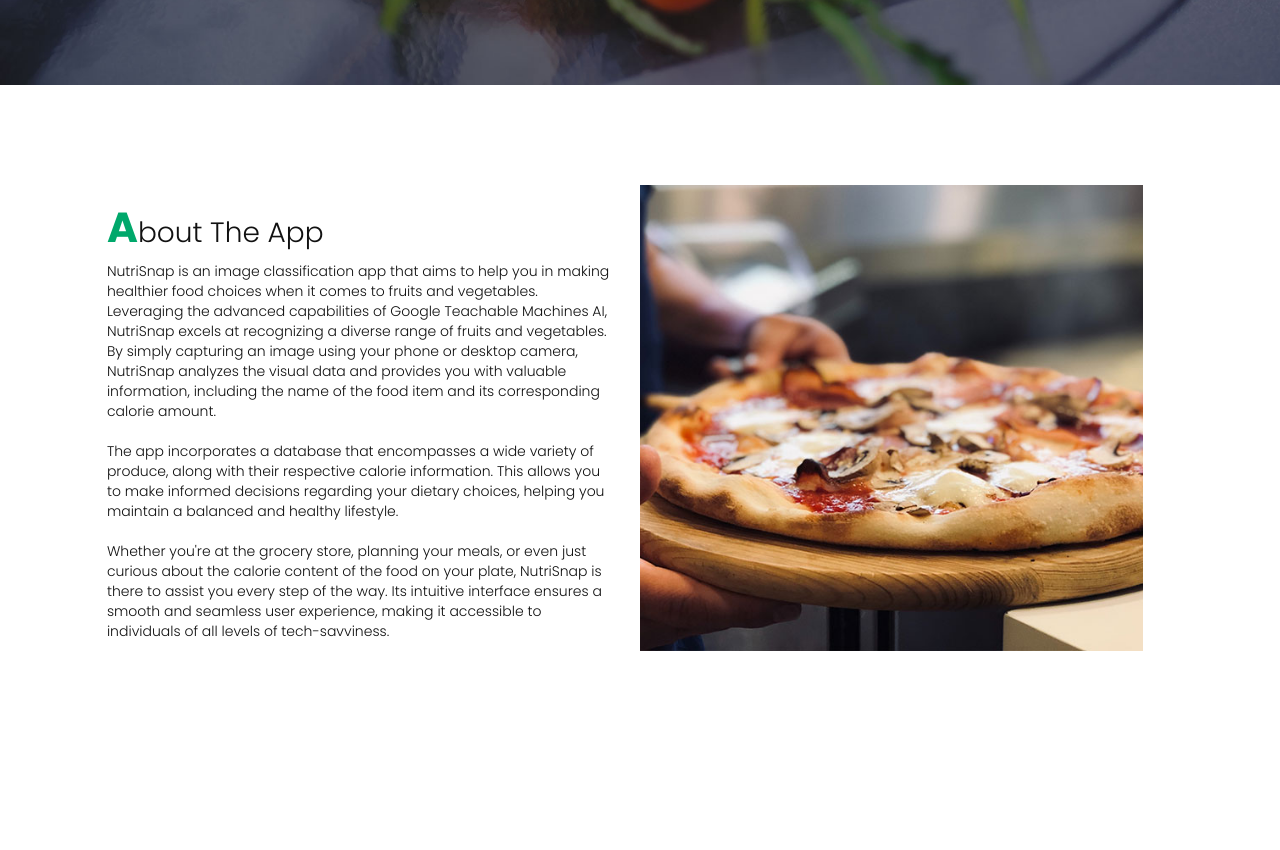
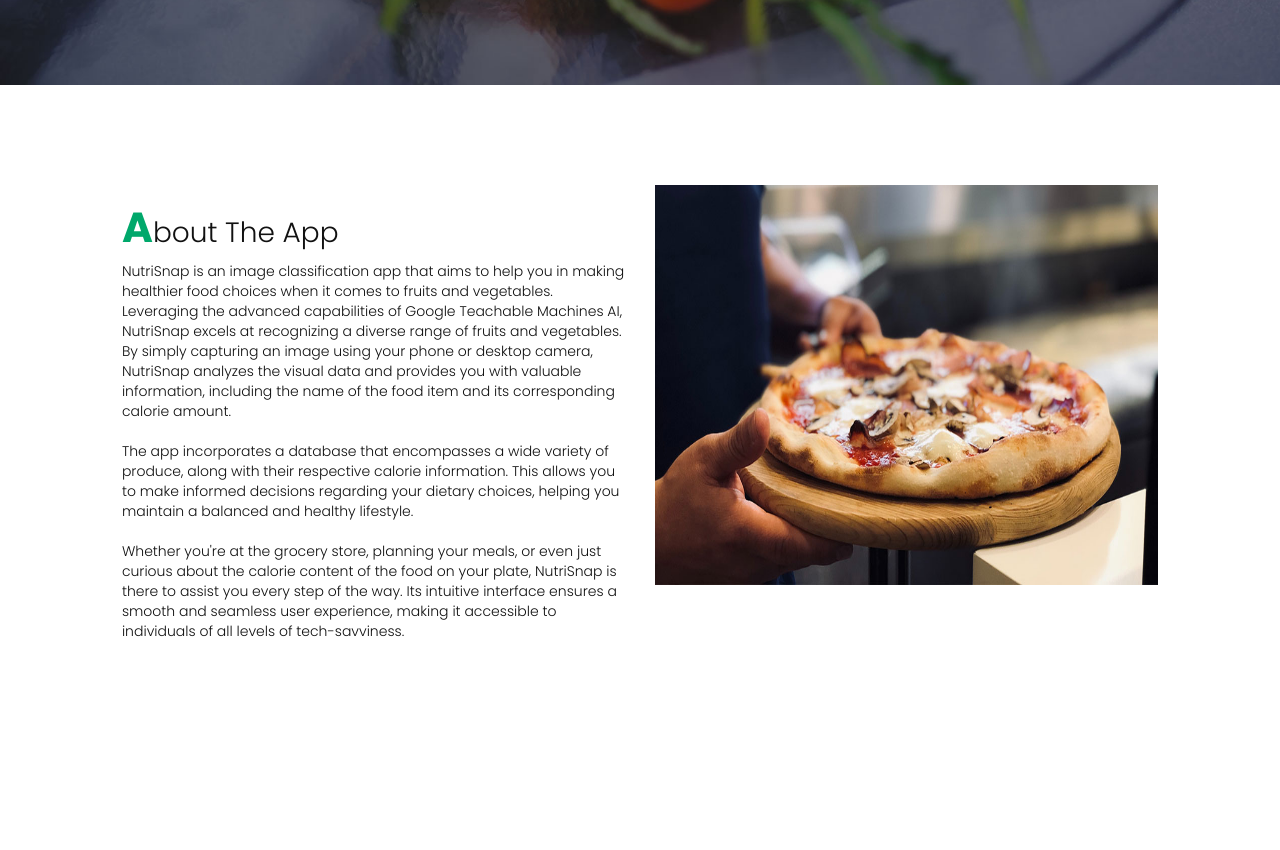
Before and after one commit to Retsard/ITE153_ProjectAI, a PHP site: page / in a window 1280 px wide. Shown: the part 715-1565 px from the top of the page. Run offline with PHP 8.4, Linux system fonts and the light colour scheme; some libraries are stand-ins or nearby versions.

Commit message:
adjust css

```diff
--- a/css/styles.css
+++ b/css/styles.css
@@ -172,7 +172,10 @@ section
 {
   position: relative;
   width: 100%;
-  height: 100%;
+  height: 400px;
+  object-fit: cover;
+  display: flex;
+  justify-content: center;
 }
 
 .row .col50 .imgBx img
@@ -182,7 +185,6 @@ section
   left: 0;
   width: 100%;
   height: 100%;
-  object-fit: cover;
 }
 
 .title
--- a/index.php
+++ b/index.php
@@ -29,7 +29,7 @@
         </section>
 
 
-        <section class="about" id="about">
+        <section class="d-flex justify-content-center about" id="about">
             <div class="row">
                 <div class="col50">
                     <h2 class="titleText"><span>A</span>bout The App</h2>
@@ -48,11 +48,12 @@
                     or even just curious about the calorie content of the food on your plate,
                     NutriSnap is there to assist you every step of the way.
                     Its intuitive interface ensures a smooth and seamless user experience,
-                    making it accessible to individuals of all levels of tech-savviness.</p>
+                    making it accessible to individuals of all levels of tech-savviness.
+                    </p>
                 </div>
                 <div class="col50">
                     <div class="imgBx">
-                        <img src="./css/images/img1.jpg">
+                        <img class="img-fluid" src="./css/images/img1.jpg">
                     </div>
                 </div>
             </div>
```
